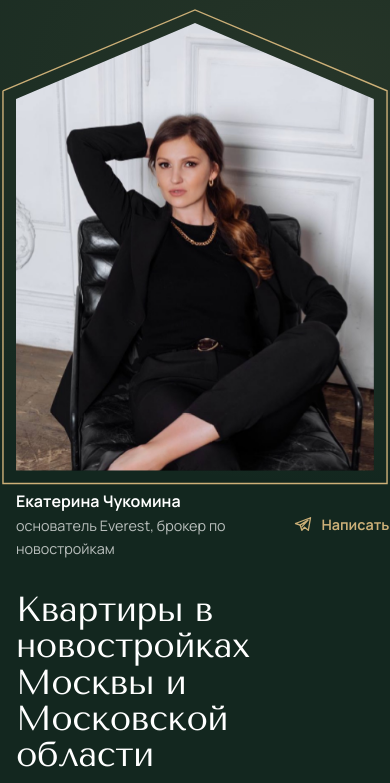
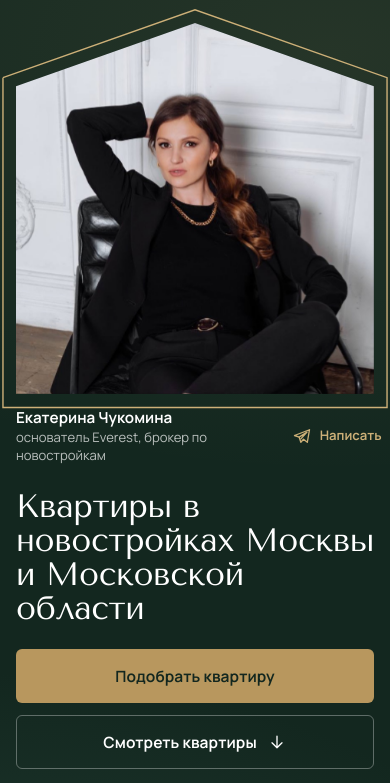
Before and after one commit to Matveymatvey52/everest-maket, a plain HTML site: page index.html in a window 390 px wide. Shown: the part 61-844 px from the top of the page. Drawn offline with Linux system fonts and the light colour scheme.

Commit message:
Телефон: фото ниже, заголовок помещается на первый экран
Прежний вариант с высоким фото — метка v4-telefon-foto-vysokoe.

Co-Authored-By: Claude Opus 5.5 <noreply@anthropic.com>

```diff
--- a/assets/css/style.css
+++ b/assets/css/style.css
@@ -1017,3 +1017,13 @@ ul[class], ol[class] { list-style: none; padding: 0; }
   .hero__stats { order: 5; margin-top: 24px; }
   .peak__caption { margin-top: 18px; }
 }
+
+/* Телефон: фото ниже, чтобы заголовок был виден на первом экране */
+@media (max-width: 999px) {
+  .hero__grid > .peak { width: 100%; max-width: 460px; }
+  .peak__frame { aspect-ratio: auto; height: clamp(260px, 44svh, 400px); }
+  .peak__frame img { object-position: 50% 22%; }
+  .peak__caption { margin-top: 14px; font-size: 0.82rem; line-height: 1.35; }
+  .peak__caption b { font-size: 0.95rem; }
+  .hero__title { margin-top: 22px; font-size: clamp(1.85rem, 1.2rem + 3.4vw, 2.6rem); }
+}
--- a/index.html
+++ b/index.html
@@ -14,7 +14,7 @@
 <link rel="preload" href="assets/fonts/tenor-sans-cyrillic.woff2" as="font" type="font/woff2" crossorigin>
 <link rel="preload" href="assets/fonts/manrope-cyrillic.woff2" as="font" type="font/woff2" crossorigin>
 <link rel="stylesheet" href="assets/fonts/fonts.css?v=3c31a105">
-<link rel="stylesheet" href="assets/css/style.css?v=cb00f013">
+<link rel="stylesheet" href="assets/css/style.css?v=5f3d8364">
 <script>document.documentElement.classList.add("js")</script>
 <script type="application/ld+json">{"@context":"https://schema.org","@type":"RealEstateAgent","name":"Everest","founder":{"@type":"Person","name":"Екатерина Чукомина"},"telephone":"+7 967 010-81-18","areaServed":["Москва","Московская область"],"openingHours":"Mo-Su 09:00-21:00","sameAs":["https://t.me/InvestEkaterina"]}</script>
 </head>
```
Also changed, not shown: ipoteka.html (+1 -1 lines), katalog.html (+1 -1 lines), obo-mne.html (+1 -1 lines), statya.html (+1 -1 lines), uslugi.html (+1 -1 lines), zhk.html (+1 -1 lines), zhurnal.html (+1 -1 lines).
